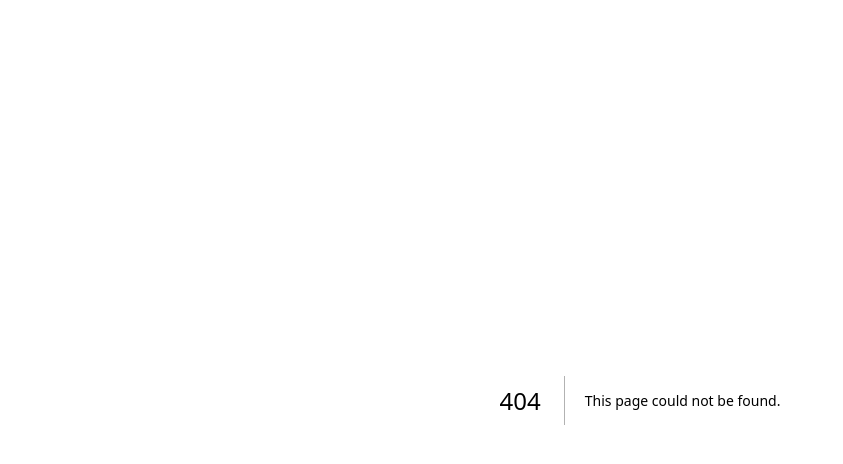
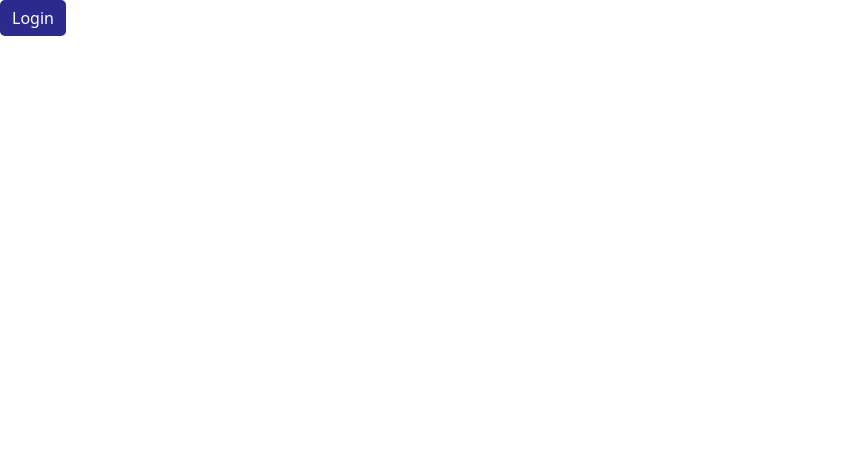
Before and after one commit to imshubhamkumar/FavouritePayee, a Next.js app: page /auth/login in a window 1280 px wide. Before the commit this address had no page. Shown: the top 464 px of the page, without its empty margins (0-843 px from the left). Built offline with nearby package versions, Linux system fonts and the light colour scheme.

Commit message:
color code added

```diff
--- /dev/null
+++ b/app/auth/login/page.js
@@ -0,0 +1,10 @@
+const Login = () => {
+  return (
+    <>
+      {" "}
+      <button className="btn btn-scondary">Login</button>
+    </>
+  );
+};
+
+export default Login;
--- a/app/globals.css
+++ b/app/globals.css
@@ -1,7 +1,9 @@
 /*
   1. Use a more-intuitive box-sizing model.
 */
-*, *::before, *::after {
+*,
+*::before,
+*::after {
   box-sizing: border-box;
 }
 /*
@@ -22,25 +24,93 @@ body {
 /*
   5. Improve media defaults
 */
-img, picture, video, canvas, svg {
+img,
+picture,
+video,
+canvas,
+svg {
   display: block;
   max-width: 100%;
 }
 /*
   6. Remove built-in form typography styles
 */
-input, button, textarea, select {
+input,
+button,
+textarea,
+select {
   font: inherit;
 }
 /*
   7. Avoid text overflows
 */
-p, h1, h2, h3, h4, h5, h6 {
+p,
+h1,
+h2,
+h3,
+h4,
+h5,
+h6 {
   overflow-wrap: break-word;
 }
 /*
   8. Create a root stacking context
 */
-#root, #__next {
+#root,
+#__next {
   isolation: isolate;
 }
+
+.primary {
+  color: #ffffff;
+  background-color: #30d63d;
+}
+
+.text-primary {
+  color: #30d63d;
+}
+
+.scondary {
+  color: #ffffff;
+  background-color: #2c2a8d;
+}
+
+.text-scondary {
+  color: #2c2a8d;
+}
+
+.btn {
+  outline: none;
+  border: none;
+  border-radius: 5px;
+}
+
+.btn-primary {
+  background: #30d63d;
+  color: #ffffff;
+}
+
+.btn-primary:hover {
+  background: #1f8127;
+  color: #ffffff;
+}
+
+.btn-scondary {
+  background: #2c2a8d;
+  color: #ffffff;
+}
+
+.btn-scondary:hover {
+  background: #212069;
+  color: #ffffff;
+}
+
+.btn-gray {
+  background: #bdbdbd;
+  color: #ffffff;
+}
+
+.btn-gray:hover {
+  background: #717171;
+  color: #ffffff;
+}
```
Also changed, not shown: app/auth/page.js (added, +9 -0 lines).
